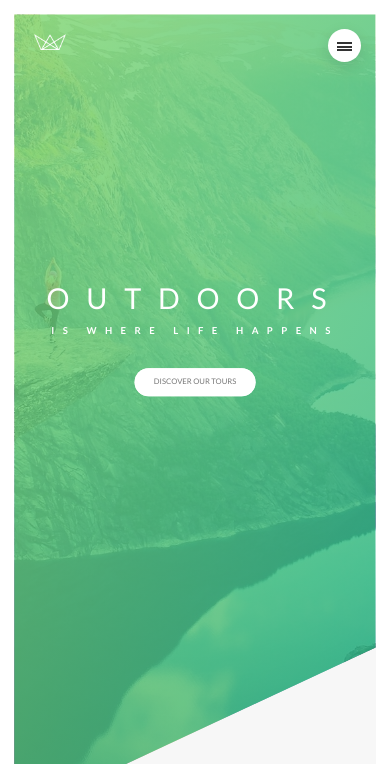
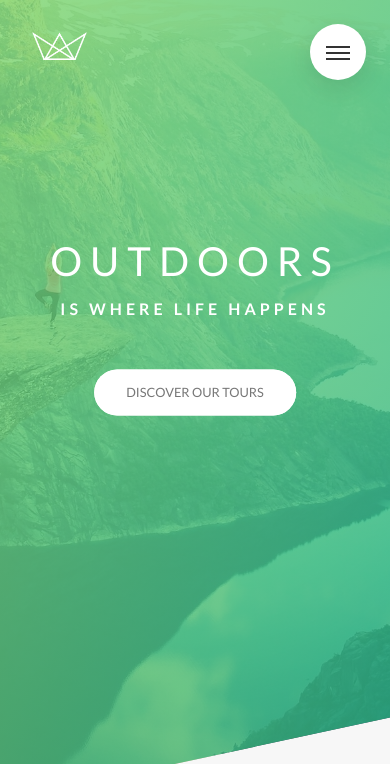
Before and after one commit to kerbasi/JonasAdvCSS, a website: page Natours/index.html in a window 390 px wide. Shown: the top 764 px of the page. Drawn offline with Linux system fonts and the light colour scheme.

Commit message:
Add mediaq to base, layout and page

```diff
--- a/Natours/sass/abstracts/_mixins.scss
+++ b/Natours/sass/abstracts/_mixins.scss
@@ -27,27 +27,29 @@
 - big-desktop
 
 ORDER: base + typography -> general layout + grid -> page layout -> components
+
+1em = 16px
 */
 
 @mixin respond($breakpoint) {
   @if $breakpoint == phone {
-    @media (max-width: 600px) {
+    @media (max-width: 37.5em) {
+      @content
+    };                            //600px
+  }
+  @if $breakpoint == tab-port {
+    @media (max-width: 56.25em) {
+      @content
+    };                            //900px
+  }
+  @if $breakpoint == tab-land {
+    @media (max-width: 75em) {
+      @content
+    };                            //1200
+  }
+  @if $breakpoint == big-desktop {
+    @media (min-width: 112.5em) {
       @content
     }
-  }
-  @if $breakpoint == tab-prot {
-    @media (max-width: 900px) {
-      @content
-    }
-  }
-  @if $breakpoint == tab-land {
-    @media (max-width: 1200px) {
-      @content
-    }
-  }
-  @if $breakpoint == big-desktop {
-    @media (min-width: 1800px) {
-      @content
-    }
-  }
+  };                               //1800
 }
--- a/Natours/sass/abstracts/_variables.scss
+++ b/Natours/sass/abstracts/_variables.scss
@@ -27,4 +27,5 @@ $default-font-size: 1.6rem;
 //GRID
 $grid-width: 114rem;
 $gutter-vertical: 8rem;
+$gutter-vertical-small: 8rem;
 $gutter-horizontal: 6rem;
--- a/Natours/sass/base/_base.scss
+++ b/Natours/sass/base/_base.scss
@@ -10,20 +10,22 @@ html {
   //This defines 1 rem is
   font-size: 62.5%;
   @include respond(tab-land) {
-    font-size: 50%;
+    font-size: 56.25%; //1rem = 9px
   }
   @include respond(tab-port) {
-    font-size: 40%;
+    font-size: 50%; //1rem = 8px
   }
-  @include respond(phone) {
-    font-size: 30%;
-  }
+
   @include respond(big-desktop) {
-    font-size: 80%;
+    font-size: 75%; //1rem = 12
   }
 }
 
 body {
   box-sizing: border-box;
-  position: relative;
+  padding: 3rem;
+
+  @include respond(tab-port) {
+    padding: 0;
+  }
 }
--- a/Natours/sass/base/_typography.scss
+++ b/Natours/sass/base/_typography.scss
@@ -4,7 +4,6 @@ body {
   font-size: $default-font-size;
   line-height: 1.7;
   color: $color-gray-dark;
-  padding: 3rem;
 }
 
 .heading-primary {
@@ -21,6 +20,11 @@ body {
     letter-spacing: 3.5rem;
 
     animation: moveInLeft 1s ease-out;
+
+    @include respond(phone) {
+      letter-spacing: 1rem;
+      font-size: 5rem;
+    }
   }
 
   &__sub {
@@ -30,6 +34,10 @@ body {
     letter-spacing: 1.75rem;
 
     animation: moveInRight 1s ease-out;
+
+    @include respond(phone) {
+      letter-spacing: .5rem;
+    }
   }
 }
 
@@ -44,6 +52,16 @@ body {
   background-clip: text;
   color: transparent;
   transition: all 0.2s;
+
+  @include respond(tab-port) {
+    font-size: 3rem;
+  }
+
+  @include respond(phone) {
+    font-size: 2.5rem;
+  }
+
+
 
   &:hover {
     transform: skewY(2deg) skewX(10deg) scale(1.1);
--- a/Natours/sass/base/_utilities.scss
+++ b/Natours/sass/base/_utilities.scss
@@ -1,8 +1,20 @@
 .u-center-text {text-align: center;}
 
 .u-margin-bottom-small {margin-bottom: 1.5rem;}
-.u-margin-bottom-medium {margin-bottom: 4rem;}
-.u-margin-bottom-large {margin-bottom: 8rem;}
+.u-margin-bottom-medium {
+  margin-bottom: 4rem;
+
+  @include respond(tab-port) {
+    margin-bottom: 3rem;
+  }
+}
+.u-margin-bottom-large {
+  margin-bottom: 8rem;
+
+  @include respond(tab-port) {
+    margin-bottom: 6rem;
+  }
+}
 
 .u-margin-top-small {margin-top: 1.5rem;}
 .u-margin-top-medium {margin-top: 4rem;}
--- a/Natours/sass/components/_composition.scss
+++ b/Natours/sass/components/_composition.scss
@@ -9,20 +9,45 @@
     transition: all 0.3s;
     z-index: 10;
 
+    @include respond(tab-port) {
+      width: 33.33%;
+      box-shadow: 0 1.5rem 2rem rgba($color-black, 0.2);
+      position: relative;
+      float: left;
+    }
+
 
     &_type_p1{
       left: 0;
       top: -2rem;
+
+      @include respond(tab-port) {
+        top: 0;
+        transform: scale(1.2);
+      }
     }
 
     &_type_p2{
       right: 0;
       top: 2rem;
+
+      @include respond(tab-port) {
+        top: -2rem;
+        left: 0;
+        transform: scale(1.3);
+        z-index: 12;
+      }
     }
 
     &_type_p3{
       left: 20%;
       top: 10rem;
+
+      @include respond(tab-port) {
+        top: 0;
+        left: 0;
+        transform: scale(1.1);
+      }
     }
 
     &:hover {
--- a/Natours/sass/components/_feature-box.scss
+++ b/Natours/sass/components/_feature-box.scss
@@ -7,6 +7,10 @@
   box-shadow: 0 1.5rem 4rem rgba($color-black, 0.3);
   transition: transform 0.3s;
 
+  @include respond(tab-port) {
+    padding: 2rem;
+  }
+
   &__icon {
     font-size: 6rem;
     margin-bottom: 0.5rem;
@@ -15,6 +19,10 @@
     -webkit-background-clip: text;
     background-clip: text;
     color: transparent;
+
+    @include respond(tab-port) {
+      margin-bottom: 0;
+    }
   }
 
   &:hover {
--- a/Natours/sass/layout/_footer.scss
+++ b/Natours/sass/layout/_footer.scss
@@ -3,6 +3,10 @@
   padding: 10rem 0;
   font-size: 1.4rem;
   color: $color-gray-light-1;
+
+  @include respond(tab-port) {
+    padding: 8rem 0;
+  }
 
   &__logo {
     width: 15rem;
@@ -13,6 +17,11 @@
     border-top: 1px solid rgba($color-gray-dark, 0.5);
     display: inline-block;
     padding-top: 2rem;
+
+    @include respond(tab-port) {
+      width: 100%;
+      text-align: center;
+    }
   }
 
   &__list  {
@@ -24,6 +33,11 @@
     padding-top: 2rem;
     width: 83.5%;
     float: right;
+
+    @include respond(tab-port) {
+      width: 100%;
+      float: none;
+    }
   }
 
   &__item {
--- a/Natours/sass/layout/_grid.scss
+++ b/Natours/sass/layout/_grid.scss
@@ -2,19 +2,20 @@
   max-width: $grid-width;
   margin: 0 auto;
 
+  @include respond(tab-port){
+    max-width: 50rem;
+    padding: 0 3rem;
+  }
+
   &:not(:last-of-type) {
     margin-bottom: $gutter-vertical;
+
+    @include respond(tab-port){
+      margin-bottom: $gutter-vertical-small;
+    }
   }
 
   @include clearfix;
-
-  [class^="col-"] {
-    float: left;
-
-    &:not(:last-of-type) {
-      margin-right: $gutter-horizontal;
-    }
-  }
 
   .col-1-of-2 {
     width: calc((100% - #{$gutter-horizontal}) / 2);
@@ -35,4 +36,21 @@
   .col-2-of-4 {
     width: calc(100% - 2 * (100% - 3 * #{$gutter-horizontal}) / 4 - 2 * #{$gutter-horizontal});
   }
+
+  [class^="col-"] {
+    float: left;
+
+    @include respond(tab-port){
+      width: 100%;
+    }
+
+    &:not(:last-of-type) {
+      margin-right: $gutter-horizontal;
+
+      @include respond(tab-port){
+        margin-right: 0;
+        margin-bottom: $gutter-vertical-small;
+      }
+    }
+  }
 }
--- a/Natours/sass/layout/_header.scss
+++ b/Natours/sass/layout/_header.scss
@@ -11,6 +11,11 @@
   position: relative;
   -webkit-clip-path: polygon(0 0, 100% 0, 100% 75vh, 0 100%);
   clip-path: polygon(0 0, 100% 0, 100% 75vh, 0 100%);
+
+  @include respond(phone) {
+    -webkit-clip-path: polygon(0 0, 100% 0, 100% 85vh, 0 100%);
+    clip-path: polygon(0 0, 100% 0, 100% 85vh, 0 100%);
+  }
 
   &__logo-box {
     position: absolute;
--- a/Natours/sass/layout/_navigation.scss
+++ b/Natours/sass/layout/_navigation.scss
@@ -16,6 +16,16 @@
     z-index: 2000;
     box-shadow: 0 1rem 3rem rgba($color-black, .1);
     text-align: center;
+
+    @include respond(tab-port) {
+      top: 4rem;
+      right: 4rem;
+    }
+
+    @include respond(phone) {
+      top: 3rem;
+      right: 3rem;
+    }
   }
 
   &__icon{
@@ -65,6 +75,16 @@
     background-image: radial-gradient($color-primary-light, $color-primary-dark);
     z-index: 1000;
     transition: transform 0.8s cubic-bezier(.96,-0.05,.76,.49);
+
+    @include respond(tab-port) {
+      top: 4.5rem;
+      right: 4.5rem;
+    }
+
+    @include respond(phone) {
+      top: 3.5rem;
+      right: 3.5rem;
+    }
   }
 
   &__checkbox:checked ~ &__background {
--- a/Natours/sass/pages/_home.scss
+++ b/Natours/sass/pages/_home.scss
@@ -2,10 +2,14 @@
   background-color: $color-gray-light-1;
   padding: 25rem 0;
   margin-top: -20vh;
+
+  @include respond(tab-port){
+    padding: 20rem 0;
+  }
 }
 
 .section-features {
-  padding: 20rem;
+  padding: 20rem 0;
   background-image: linear-gradient(
     to right bottom,
     rgba($color-primary-light, 0.8),
@@ -19,22 +23,38 @@
   & > * {
     transform: skewY(7deg);
   }
+
+  @include respond(tab-port){
+    padding: 10rem 0;
+  }
 }
 
 .section-tours {
   background-color: $color-gray-light-1;
   padding: 25rem 0 15rem 0;
   margin-top: -12vh;
+
+  @include respond(tab-port){
+    padding: 20rem 0 10rem 0;
+  }
 }
 
 .section-stories {
   position: relative;
   padding: 15rem 0;
+
+  @include respond(tab-port){
+    padding: 10rem 0;
+  }
 }
 
 .section-book {
   background-image: linear-gradient(to right bottom, $color-primary-light, $color-primary-dark);
   padding: 15rem 0;
+
+  @include respond(tab-port){
+    padding: 10rem 0;
+  }
 }
 
 .book {
```
Also changed, not shown: Natours/css/style.css.
